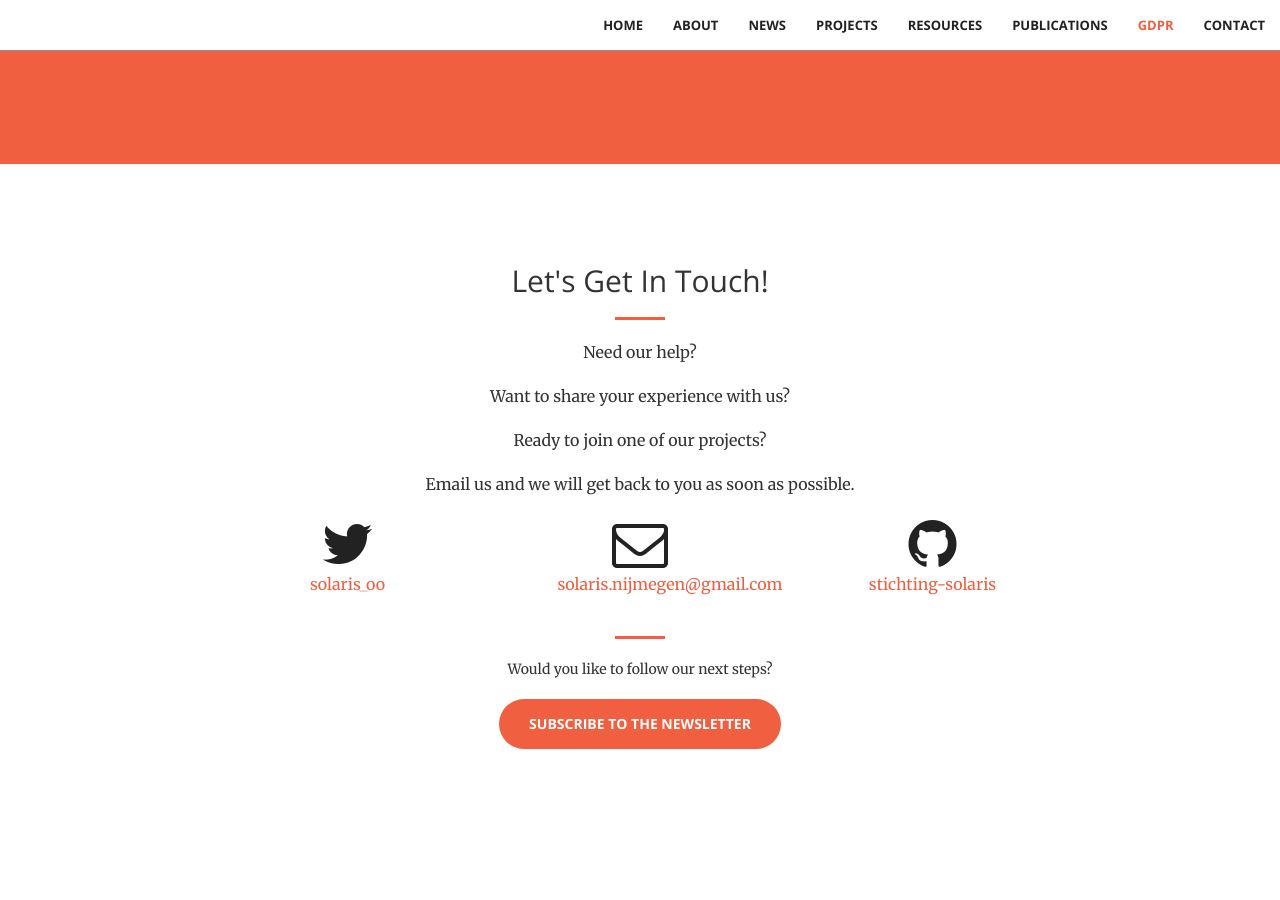
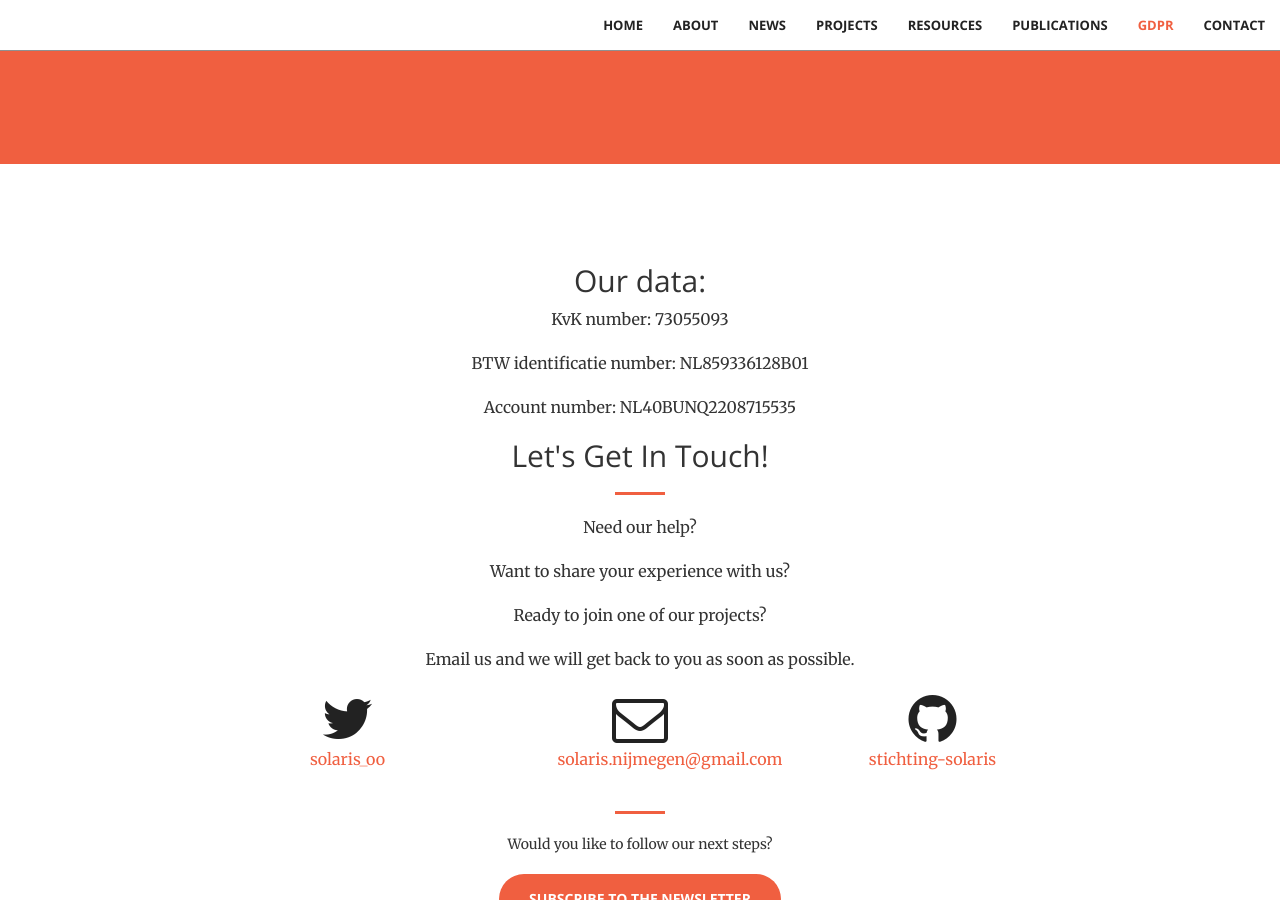
Before and after one commit to stichting-solaris/stichting-solaris.github.io, a Jekyll site: the page built from index.html, in a window 1280 px wide and 900 px high, scrolled down 8776 px. Built offline with Jekyll 4.4.1, drawn with Linux system fonts in a browser that asks for light colours; before the commit the page ends 9625 px from its top, so only the background shows below that.

Commit message:
Update contact.html

```diff
--- a/_includes/contact.html
+++ b/_includes/contact.html
@@ -2,6 +2,11 @@
     <div class="container">
         <div class="row">
             <div class="col-lg-8 col-lg-offset-2 text-center">
+                <h2 class="section-heading">Our data:</h2>
+                <p>KvK number: 73055093</p>
+                <p>BTW identificatie number: NL859336128B01</p>
+                <p>Account number: NL40BUNQ2208715535</p>
+
                 <h2 class="section-heading">Let's Get In Touch!</h2>
                 <hr class="primary">
                 <p>Need our help?</p>
```
